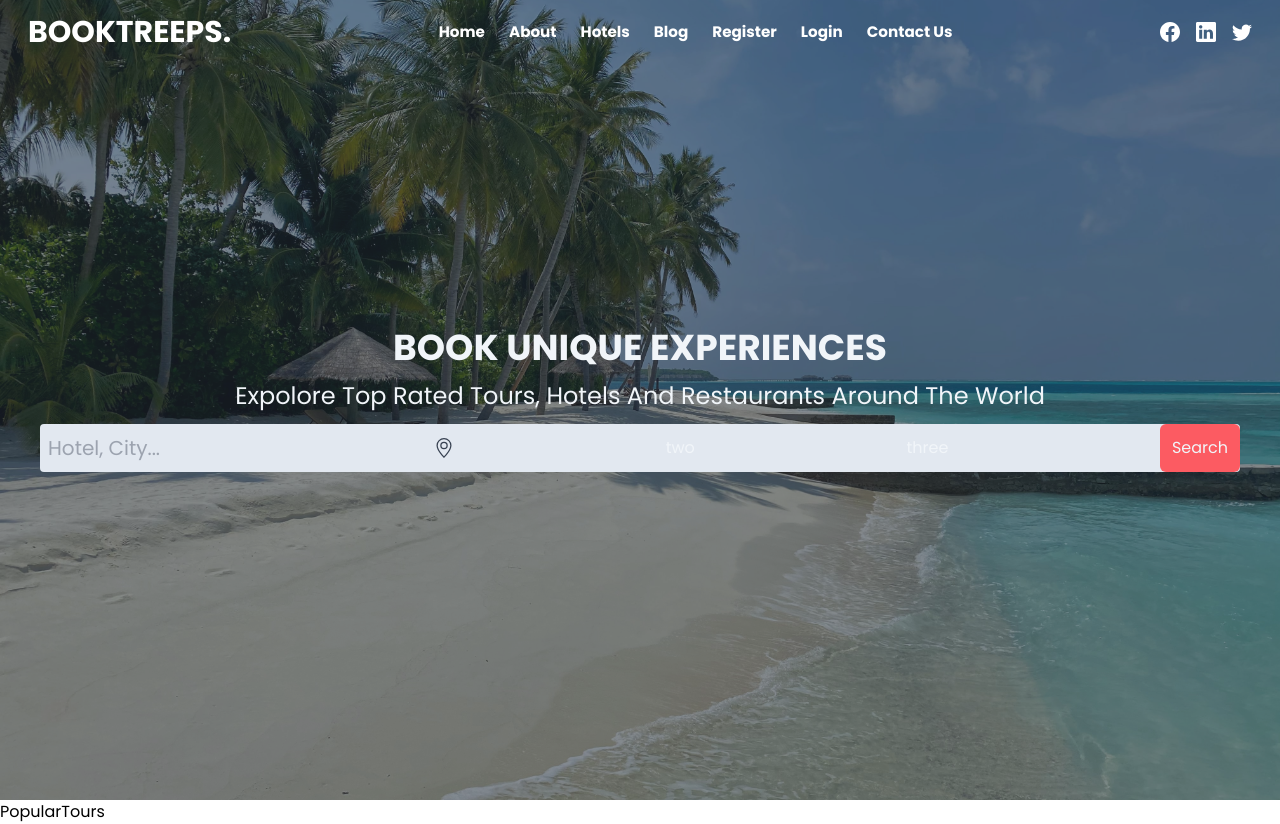
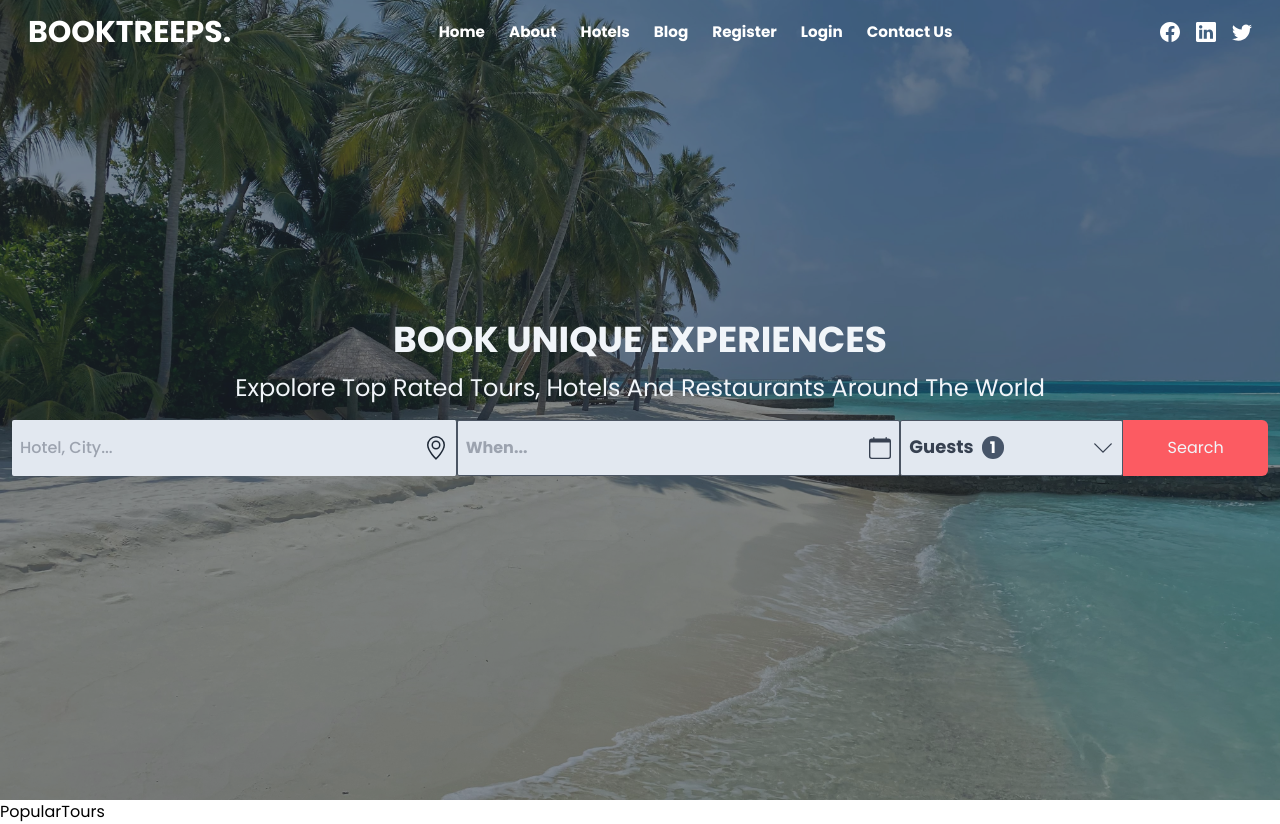
Before and after one commit to Izunnaya/Travel-booking-App, a React (Create React App) app: page / in a window 1280 px wide. Built offline with nearby package versions, Linux system fonts and the light colour scheme.

Commit message:
Calendar UI done

```diff
--- a/src/components/hero/Hero.jsx
+++ b/src/components/hero/Hero.jsx
@@ -1,7 +1,6 @@
 import React from "react";
 import BeachBanner from "../../assets/beach-banner.jpg";
-import { Button } from "../navbar/mobile-nav-menu/MobileNav.styled";
-import { BsGeoAlt } from "react-icons/bs";
+import { BsGeoAlt, BsChevronDown, BsCalendar } from "react-icons/bs";
 
 const Hero = () => {
   return (
@@ -16,29 +15,51 @@ const Hero = () => {
         {/* This is the overlay sitting on the home background */}
         <div className="absolute w-full h-full top-0 left-0 bg-gray-900/50"></div>
       </div>
+
       <div className="absolute w-full h-full left-0 top-0 flex flex-col justify-center text-center text-slate-100">
         <div>
           <h1 className="text-4xl py-3">BOOK UNIQUE EXPERIENCES</h1>
-          <h3 className="text-2xl capitalize">
+          <p className="text-2xl capitalize">
             Expolore top rated tours, hotels and restaurants around the world
-          </h3>
-
-          <div className=" h-12 bg-slate-200 max-w-[1200px] mx-auto rounded my-3 cursor-pointer flex justify-between text-center items-center w-full py-1 px-0">
-            <div className="text-gray-700 flex justify-between items-start text-xl ml-2">
-              <input
-                type="text"
-                placeholder="Hotel, City..."
-                className="outline-none bg-inherit "
-              />
-              <BsGeoAlt size={20} className="mt-1" />
-            </div>
-            <div>two</div>
-            <div>three</div>
-            <div>
-              <Button>Search</Button>
+          </p>
+        </div>
+        {/* calender div */}
+        <form className="container mx-auto grid grid-rows-4 gap-2 lg:grid-rows-1 lg:gap-0 grid-flow-col px-3 my-4">
+          <div className="text-start bg-slate-200 col-auto h-14 flex justify-between px-2 text-gray-800 cursor-pointer border-r rounded-sm border-gray-600 font-medium">
+            <input
+              type="text"
+              placeholder="Hotel, City..."
+              className="bg-transparent w-full"
+            />
+            <div className="py-4">
+              <BsGeoAlt size={24} />
             </div>
           </div>
-        </div>
+          <div className="text-start bg-slate-200 col-auto h-14 flex justify-between px-2 text-gray-700 cursor-pointer border border-r rounded-sm border-gray-600 font-semibold">
+            <input
+              type="text"
+              placeholder="When..."
+              className="bg-transparent w-full"
+            />
+            <div className="py-4">
+              <BsCalendar size={22} />
+            </div>
+          </div>
+          <div className="text-start bg-slate-200 col-auto h-14 flex justify-between px-2 text-gray-700 cursor-pointer border rounded-sm border-gray-600 font-semibold">
+            <div className="py-3">
+              <small className="text-lg font-semibold pr-2">Guests</small>
+              <span className=" bg-slate-600 px-2 rounded-full text-white">
+                1
+              </span>
+            </div>
+            <div className="py-4">
+              <BsChevronDown size={22} />
+            </div>
+          </div>
+          <button className=" bg-primaryColor lg:max-w-[200px] text-center rounded-r-md">
+            Search
+          </button>
+        </form>
       </div>
     </>
   );
--- a/src/index.css
+++ b/src/index.css
@@ -37,4 +37,5 @@ li {
 input {
   border: none;
   outline: none;
+  background: transparent;
 }
```
